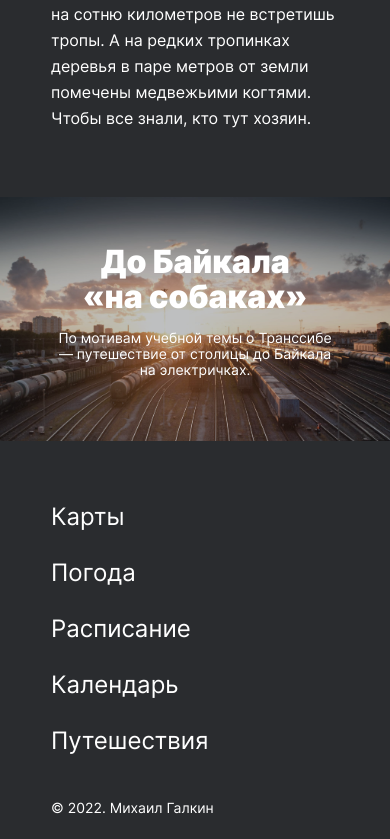
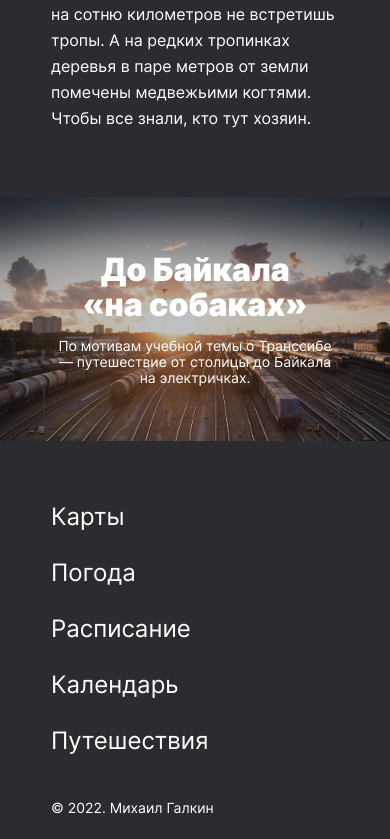
Before and after one commit to MikhailGalkin/russian-travel, a plain HTML site: page index.html in a window 390 px wide. Shown: the part 9656-10495 px from the top of the page. Drawn offline with Linux system fonts and the light colour scheme.

Commit message:
Рабочая версия 2.3

```diff
--- a/blocks/cover/__image/cover__image.css
+++ /dev/null
@@ -1,39 +0,0 @@
-.cover__image {
-  display: block;
-  position: absolute;
-  top: 0;
-  width: 1184px;
-  height: 740px;
-  background-image: url(../../../images/cover-trains.jpg);
-  background-size: cover;
-  background-repeat: no-repeat;
-  box-sizing: border-box;
-  /*border: 1px solid white;*/
-}
-
-.cover__image:before {
-	content: '';
-	display: block;
-	width: 100%;
-	height: 100%;
-	position: absolute;
-	top: 0;
-	left: 0;
-	right: 0;
-	bottom: 0;
-	background-color:rgba(42, 44, 47, 0.3);
-  z-index: 1;
-  /*border: 1px solid red;*/
-}
-
-.cover__image:hover:before {
-  background-color: rgba(42, 44, 47, 0.8);
-  z-index: 2;
-}
-
-@media (max-width: 1279px) {
-  .cover__image {
-    width: 100%;
-    height: calc(100vw * .625);
-  }
-}
--- a/blocks/cover/__link/cover__link.css
+++ b/blocks/cover/__link/cover__link.css
@@ -1,33 +1,41 @@
 .cover__link {
-  display: block;
-  max-width: 560px;
-  height: fit-content;
+  display: flex;
+  position: relative;
+  flex-direction: column;
+  align-items: center;
+  justify-content: center;
+  width: 1184px;
+  min-height: 740px;
   padding: 0;
   box-sizing: border-box;
   text-decoration: none;
-  z-index: 3;
-  margin: 0 auto 32px;
+  background-image: url(../../../images/cover-trains.jpg);
+  background-size: cover;
+  background-repeat: no-repeat;
+  z-index: 1;
   /*border: 1px solid white;*/
 }
 
-.cover__link:last-child {
-  margin-bottom: 0;
+.cover__link:after {
+  content: '';
+	display: block;
+	width: 100%;
+	height: 100%;
+	position: absolute;
+	top: 0;
+	left: 0;
+	right: 0;
+	bottom: 0;
+	background-color:rgba(42, 44, 47, 0.3);
 }
 
-.cover__link:hover ~ .cover__image:before {
+.cover__link:hover:after {
   background-color:rgba(42, 44, 47, 0.8);
 }
 
-@media (max-width: 767px) {
+@media (max-width: 1279px) {
   .cover__link {
-    max-width: 424px;
-    margin: 0 auto 24px;
+    width: 100%;
+    min-height: calc(100vw * .625);
   }
 }
-
-@media (max-width: 425px) {
-  .cover__link {
-    max-width: 288px;
-    margin: 0 auto 16px;
-    }
-}
--- a/blocks/cover/__paragraph/cover__paragraph.css
+++ b/blocks/cover/__subtitle/cover__subtitle.css
@@ -1,4 +1,5 @@
-.cover__paragraph {
+.cover__subtitle {
+  display: block;
   max-width: 360px;
   height: fit-content;
   margin: 0 auto;
@@ -11,10 +12,11 @@
   line-height: 22px;
   color: #FFFFFF;
   text-align: center;
-  }
+  z-index: 10;
+}
 
 @media (max-width: 767px) {
-  .cover__paragraph {
+  .cover__subtitle {
     max-width: 288px;
     font-size: 14px;
     line-height: 16px;
--- a/blocks/cover/__text/cover__text.css
+++ /dev/null
@@ -1,21 +0,0 @@
-.cover__text {
-  display: block;
-  position: relative;
-  width: 560px;
-  margin: auto;
-  height: fit-content;
-  z-index: 2;
-}
-
-@media (max-width: 767px) {
-  .cover__text {
-    width: 424px;
-  }
-}
-
-@media (max-width: 425px) {
-  .cover__text {
-    width: 288px;
-    /*border: 1px solid white;*/
-  }
-}
--- a/blocks/cover/__title/cover__title.css
+++ b/blocks/cover/__title/cover__title.css
@@ -1,6 +1,9 @@
 .cover__title {
+  display: block;
+  max-width: 560px;
+  height: fit-content;
   padding: 0;
-  margin: 0;
+  margin: 0 auto 32px;
   box-sizing: border-box;
   font-family: 'Inter', Arial, sans-serif;
   font-style: normal;
@@ -9,11 +12,14 @@
   line-height: 76px;
   color: #FFFFFF;
   text-align: center;
+  z-index: 10;
   /*border: 1px solid white;*/
 }
 
 @media (max-width: 767px) {
   .cover__title {
+    max-width: 424px;
+    margin: 0 auto 24px;
     font-size: 42px;
     line-height: 45px;
   }
@@ -21,6 +27,8 @@
 
 @media (max-width: 425px) {
   .cover__title {
+    max-width: 288px;
+    margin: 0 auto 16px;
     font-size: 32px;
     line-height: 35px;
   }
--- a/blocks/cover/cover.css
+++ b/blocks/cover/cover.css
@@ -1,13 +1,8 @@
 .cover {
     width: 1184px;
-    height: 740px;
+    min-height: 740px;
     margin: 0 auto 92px;
     padding: 0;
-    position: relative;
-    display: flex;
-    flex-direction: column;
-    align-items: center;
-    justify-content: center;
     box-sizing: border-box;
     /*border: 1px solid pink;*/
 }
@@ -15,7 +10,7 @@
 @media (max-width: 1279px) {
     .cover {
         width: 100%;
-        height: calc(100vw * .625);
+        min-height: calc(100vw * .625);
     }
 }
 
--- a/index.html
+++ b/index.html
@@ -131,11 +131,8 @@
       <section class="cover">
         <a href="https://stampsy.com/na-elektrichkakh-do-baikala" class="cover__link" target="_blank">
           <h2 class="cover__title">До Байкала &#171;на&nbsp;собаках&#187;</h2>
+          <p class="cover__subtitle">По мотивам учебной темы о&nbsp;Транссибе — путешествие от&nbsp;столицы до Байкала на&nbsp;электричках.</p>
         </a>
-        <a href="https://stampsy.com/na-elektrichkakh-do-baikala" class="cover__link" target="_blank">
-          <p class="cover__paragraph">По мотивам учебной темы о Транссибе — путешествие от столицы до Байкала на электричках.</p>
-        </a>
-        <a href="https://stampsy.com/na-elektrichkakh-do-baikala" class="cover__image" target="_blank"></a>
       </section>
     </main>
     <footer class="footer">
--- a/pages/index.css
+++ b/pages/index.css
@@ -35,8 +35,6 @@
 @import url(../blocks/place/__url-links/place__url-links.css);
 @import url(../blocks/language/__link/language__link.css);
 @import url(../blocks/language/__link/_enabled/language__link_enabled.css);
-@import url(../blocks/cover/__image/cover__image.css);
-@import url(../blocks/cover/__text/cover__text.css);
+@import url(../blocks/cover/__link/cover__link.css);
 @import url(../blocks/cover/__title/cover__title.css);
-@import url(../blocks/cover/__paragraph/cover__paragraph.css);
-@import url(../blocks/cover/__link/cover__link.css);
+@import url(../blocks/cover/__subtitle/cover__subtitle.css);
```
